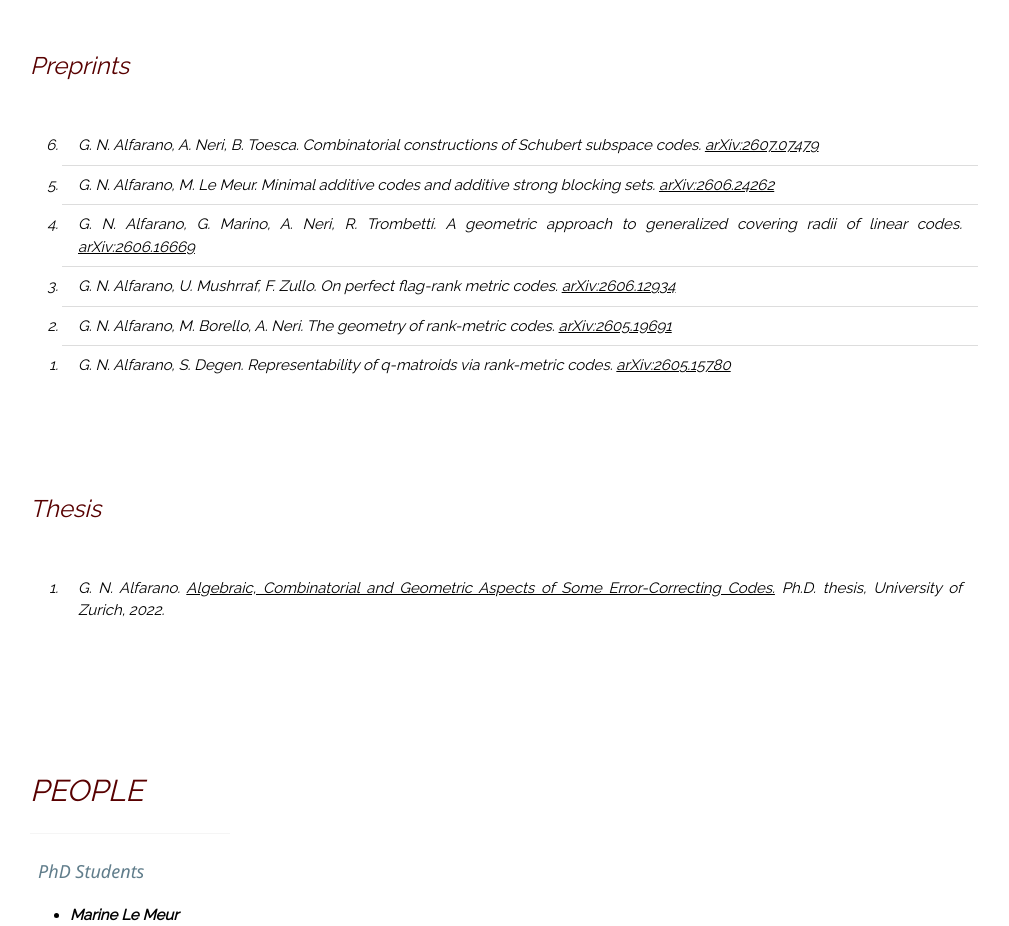
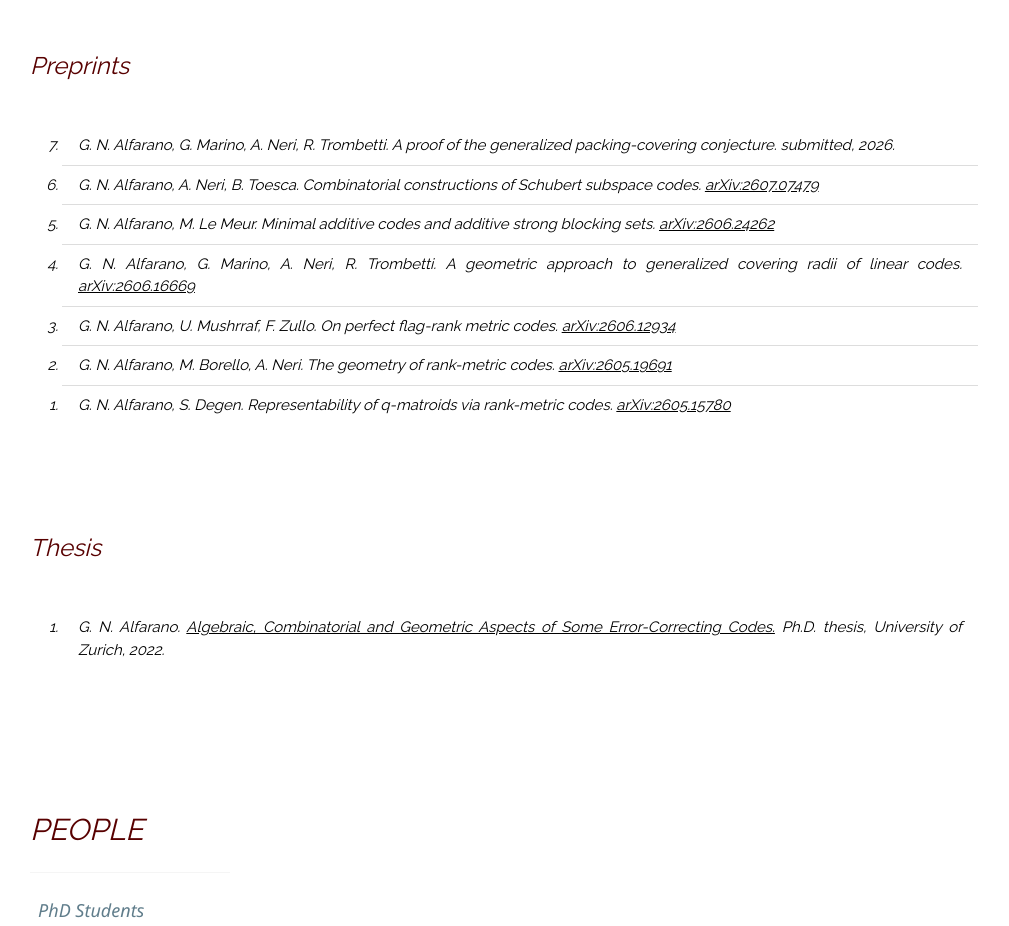
Before and after one commit to gianiraalfarano/gianiraalfarano.github.io, a plain HTML site: page index.html in a window 1280 px wide. Shown: the part 3540-4466 px from the top of the page, without its empty margins (120-1129 px from the left). Drawn offline with nearby package versions, Linux system fonts and the light colour scheme; some icons are missing.

Commit message:
Add files via upload

```diff
--- a/index.html
+++ b/index.html
@@ -222,6 +222,7 @@ I strongly believe in <a href="https://www.ams.org/journals/notices/201610/rnoti
 <div class="w3-content w3-justify w3-padding-32" id='publications'>
 <h3>Preprints</h3>
 <ol reversed class="w3-ol-reverse">
+<li>  G. N. Alfarano, G. Marino, A. Neri, R. Trombetti. <em> A proof of the generalized packing-covering conjecture. </em> submitted, 2026.</li>
 		<li>  G. N. Alfarano, A. Neri, B. Toesca. <em> Combinatorial constructions of Schubert subspace codes. </em> <a target="_blank" href="https://arxiv.org/abs/2607.07479"> arXiv:2607.07479</a> </li>
 		<li>  G. N. Alfarano, M. Le Meur. <em> Minimal additive codes and additive strong blocking sets. </em> <a target="_blank" href="https://arxiv.org/abs/2606.24262"> arXiv:2606.24262</a> </li>
 		<li>  G. N. Alfarano, G. Marino, A. Neri, R. Trombetti. <em> A geometric approach to generalized covering radii of linear codes. </em><a target="_blank" href="https://arxiv.org/abs/2606.16669"> arXiv:2606.16669</a></li>
```
